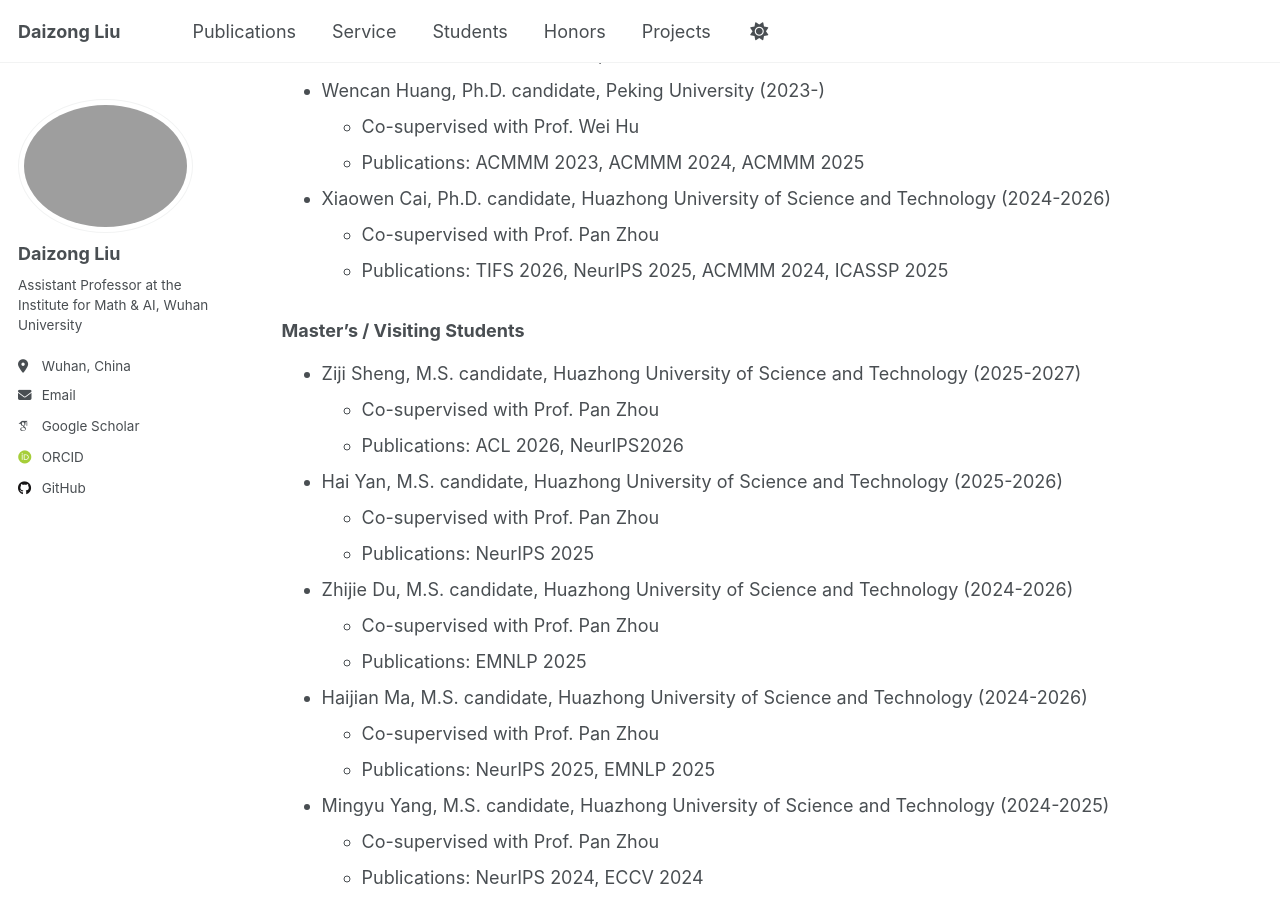
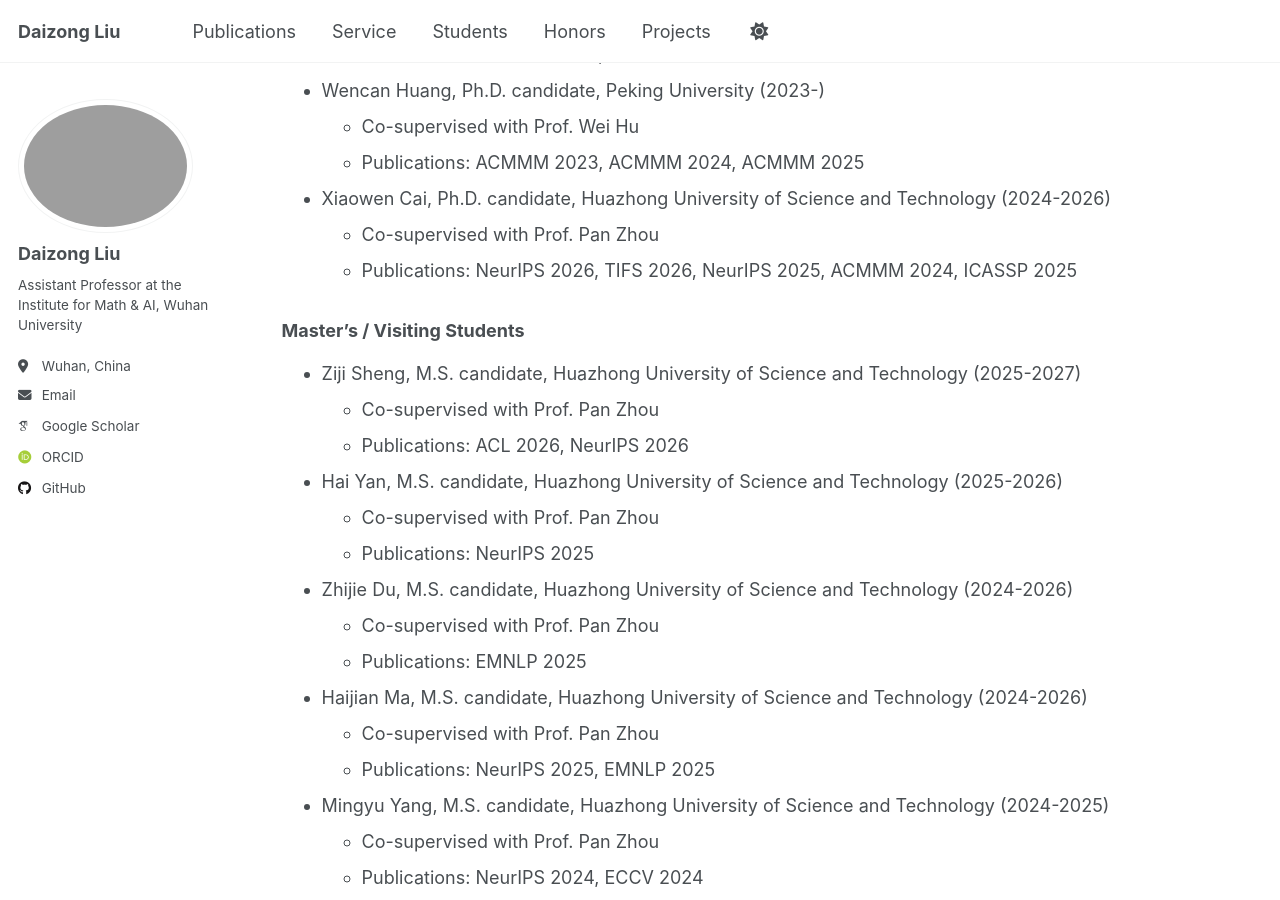
Before and after one commit to liudaizong/liudaizong.github.io, a Jekyll site: the page built from _pages/student.md, in a window 1280 px wide and 900 px high, scrolled down 583 px. Built offline with Jekyll 4.4.1, drawn with Linux system fonts in a browser that asks for light colours; some web fonts are replaced.

Commit message:
Update student.md

```diff
--- a/_pages/student.md
+++ b/_pages/student.md
@@ -28,13 +28,13 @@ Students whom I co-supervise or collaborate with at other institutions.
 
 * Xiaowen Cai, Ph.D. candidate, Huazhong University of Science and Technology (2024-2026)
   * Co-supervised with Prof. Pan Zhou
-  * Publications: TIFS 2026, NeurIPS 2025, ACMMM 2024, ICASSP 2025
+  * Publications: NeurIPS 2026, TIFS 2026, NeurIPS 2025, ACMMM 2024, ICASSP 2025
 
 ### Master’s / Visiting Students
 
 * Ziji Sheng, M.S. candidate, Huazhong University of Science and Technology (2025-2027)
   * Co-supervised with Prof. Pan Zhou
-  * Publications: ACL 2026, NeurIPS2026
+  * Publications: ACL 2026, NeurIPS 2026
 
 * Hai Yan, M.S. candidate, Huazhong University of Science and Technology (2025-2026)
   * Co-supervised with Prof. Pan Zhou
```
